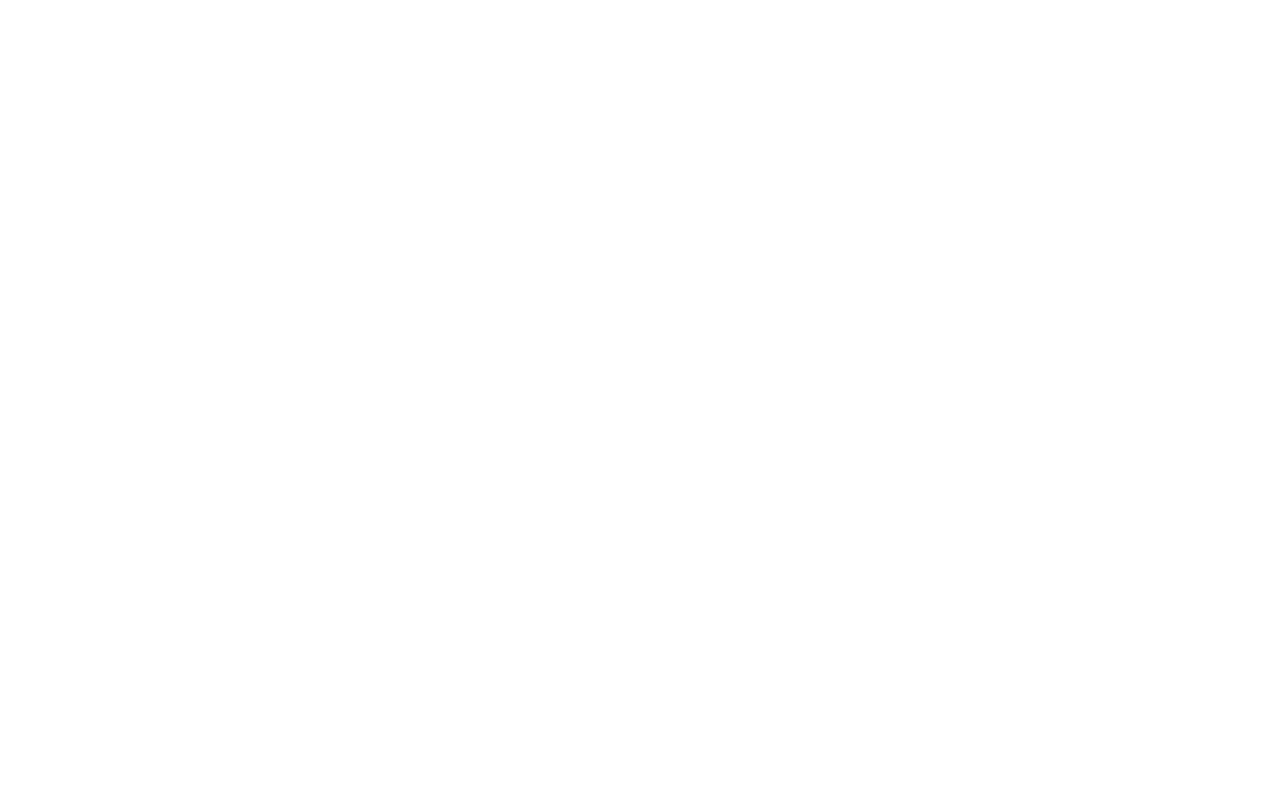
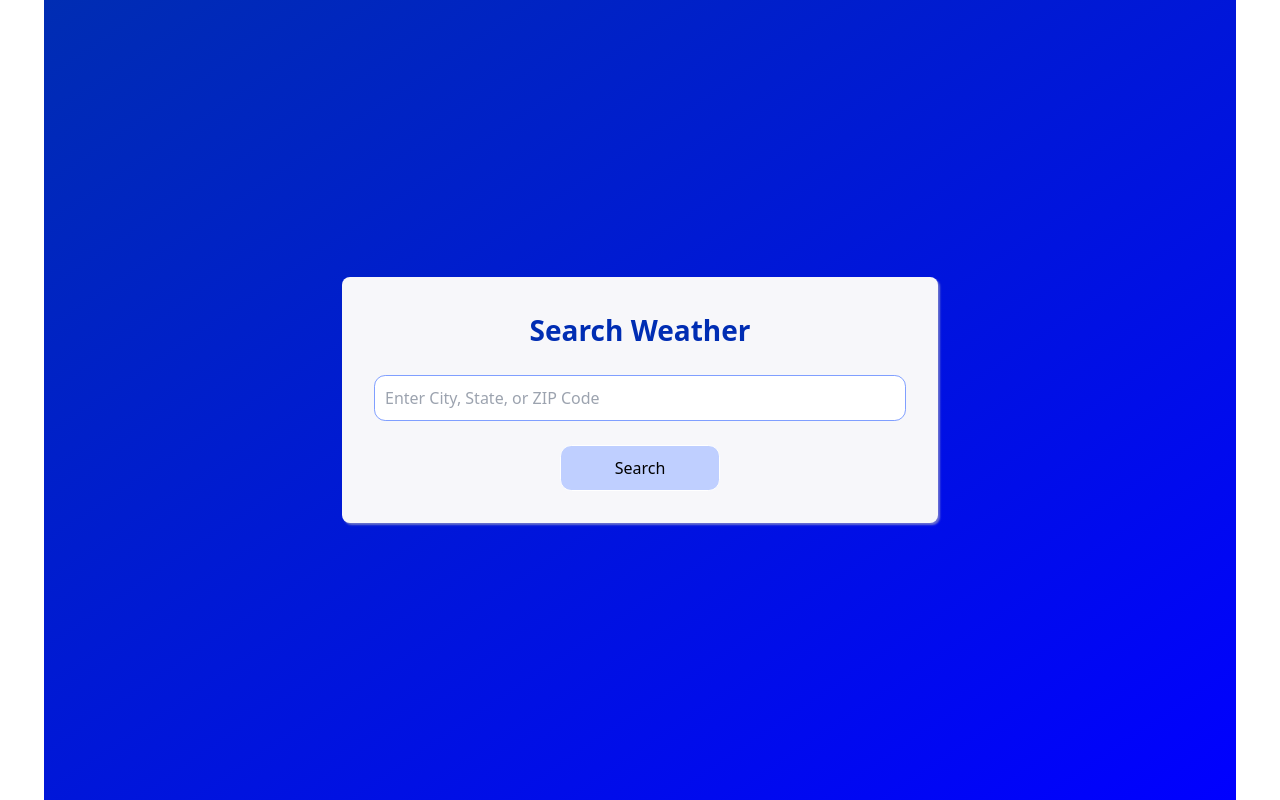
Before and after one commit to dtulpa16/SimpleWeatherApp_StyledComponent-Next.js, a Next.js app: page / in a window 1280 px wide. Built offline with nearby package versions, Linux system fonts and the light colour scheme.

Commit message:
Styled Form On Homepage

```diff
--- /dev/null
+++ b/app/Styles/GlobalStyles.tsx
@@ -0,0 +1,19 @@
+'use client';
+
+import { createGlobalStyle } from 'styled-components';
+
+const GlobalStyle = createGlobalStyle`
+  :root {
+    --darkblue:#002db3;
+    --primary: #0000ff;
+    --secondary: #bfcfff;
+    --accent: #809fff;
+  }
+  body {
+    margin: 0;
+    padding: 0;
+    box-sizing: border-box;
+  }
+`;
+
+export default GlobalStyle;
--- /dev/null
+++ b/app/Styles/Styles.tsx
@@ -0,0 +1,58 @@
+"use client";
+
+import styled from "styled-components";
+
+export const Form = styled.form`
+  padding: 2rem 2rem;
+  border-radius: 0.5rem;
+  display: flex;
+  box-shadow: 2px 2px 2px #c2c2c28a;
+  max-width: 50%;
+  flex-direction: column;
+  align-items: center;
+  gap: 1.5rem;
+  background-color: #f7f7fa;
+  margin: 0 auto;
+`;
+export const FormHeader = styled.h1`
+  color: var(--darkblue);
+  font-size: 28px;
+  font-weight: 600;
+`;
+
+export const Input = styled.input`
+  padding: 10px 10px;
+  width: 100%;
+  border: 1px solid var(--accent);
+  border-radius: 0.7rem;
+`;
+
+export const Button = styled.button`
+  padding: 10px;
+  background-color: var(--secondary);
+  color: var(--white);
+  border: none;
+  cursor: pointer;
+  border-radius: 0.7rem;
+  transition: all 0.2s;
+  border: 1px solid #ffffff;
+  &:hover {
+    transform: scaleX(102%);
+    background-color: white;
+    color: var(--primary);
+    border: 1px solid #54545438;
+  }
+`;
+export const SearchButton = styled(Button)`
+  width: 10rem;
+`;
+export const Body = styled.body`
+  max-width: 1192px;
+  margin: 0 auto;
+  display: flex;
+  min-height: 100vh;
+  flex-direction: column;
+  align-items: stretch;
+  justify-content: center;
+  background-image: linear-gradient(to bottom right, #002db3, #0000ff);
+`;
--- /dev/null
+++ b/app/components/layouts/HomePage.tsx
@@ -0,0 +1,22 @@
+import React from "react";
+
+import {
+  Form,
+  FormHeader,
+  Input,
+  SearchButton,
+} from "../../Styles/Styles";
+import GlobalStyle from "../../Styles/GlobalStyles";
+
+export default function HomePage() {
+  return (
+    <>
+      <GlobalStyle />
+      <Form>
+        <FormHeader>Search Weather</FormHeader>
+        <Input type="text" placeholder="Enter City, State, or ZIP Code" />
+        <SearchButton>Search</SearchButton>
+      </Form>
+    </>
+  );
+}
--- a/app/components/layouts/HomePageLayout.tsx
+++ /dev/null
@@ -1,20 +0,0 @@
-import React from "react";
-import styled from "styled-components";
-
-export default function HomePageLayout() {
-  return (
-    <Form>
-      <Input type="text" placeholder="Enter City, State, or ZIP Code" />
-    </Form>
-  );
-}
-
-const Form = styled.form`
-  padding: 1rem;
-  display: flex;
-  flex-direction: column;
-  gap: 0.2rem;
-`;
-const Input = styled.input`
-  padding: 5px;
-`;
--- a/app/globals.css
+++ b/app/globals.css
@@ -3,6 +3,11 @@
 @tailwind utilities;
 
 :root {
-    --primary: '#0000ff';
-    --secondary: '#bfcfff';
-  }
+  --primary: "#0000ff";
+  --secondary: "#bfcfff";
+  --accent: "#809fff";
+}
+
+/* html {
+  background-color: #002db3;
+} */
--- a/app/layout.tsx
+++ b/app/layout.tsx
@@ -1,6 +1,8 @@
 import type { Metadata } from "next";
 import { Inter } from "next/font/google";
 import "./globals.css";
+import StyledComponentsRegistry from "./lib/registry";
+import { Body } from "./Styles/Styles";
 
 const inter = Inter({ subsets: ["latin"] });
 
@@ -16,7 +18,9 @@
 }>) {
   return (
     <html lang="en">
-      <body className=''>{children}</body>
+      <Body className="">
+        <StyledComponentsRegistry>{children}</StyledComponentsRegistry>
+      </Body>
     </html>
   );
 }
--- /dev/null
+++ b/app/lib/registry.tsx
@@ -0,0 +1,29 @@
+'use client'
+
+import React, { useState } from 'react'
+import { useServerInsertedHTML } from 'next/navigation'
+import { ServerStyleSheet, StyleSheetManager } from 'styled-components'
+
+export default function StyledComponentsRegistry({
+  children,
+}: {
+  children: React.ReactNode
+}) {
+  // Only create stylesheet once with lazy initial state
+  // x-ref: https://reactjs.org/docs/hooks-reference.html#lazy-initial-state
+  const [styledComponentsStyleSheet] = useState(() => new ServerStyleSheet())
+
+  useServerInsertedHTML(() => {
+    const styles = styledComponentsStyleSheet.getStyleElement()
+    styledComponentsStyleSheet.instance.clearTag()
+    return <>{styles}</>
+  })
+
+  if (typeof window !== 'undefined') return <>{children}</>
+
+  return (
+    <StyleSheetManager sheet={styledComponentsStyleSheet.instance}>
+      {children}
+    </StyleSheetManager>
+  )
+}
--- a/app/page.tsx
+++ b/app/page.tsx
@@ -1,10 +1,11 @@
+import HomePage from "./components/layouts/HomePage";
 
 
 
 export default function Home() {
   return (
     <main>
-
+        <HomePage/>
     </main>
   );
 }
--- a/app/weather/[slug]/page.tsx
+++ b/app/weather/[slug]/page.tsx
@@ -3,6 +3,7 @@
 export default async function WeatherDetailsPage({params}:{params:{slug:string}}) {
   const location = params.slug || 'Chicago'
   const data = await fetch(`/api/weather?loation=${location}`)
+
   return (
     <div>page</div>
   )
--- a/next.config.mjs
+++ b/next.config.mjs
@@ -1,4 +1,8 @@
 /** @type {import('next').NextConfig} */
-const nextConfig = {};
+const nextConfig = {
+  compiler: {
+    styledComponents: true,
+  },
+};
 
 export default nextConfig;
```
